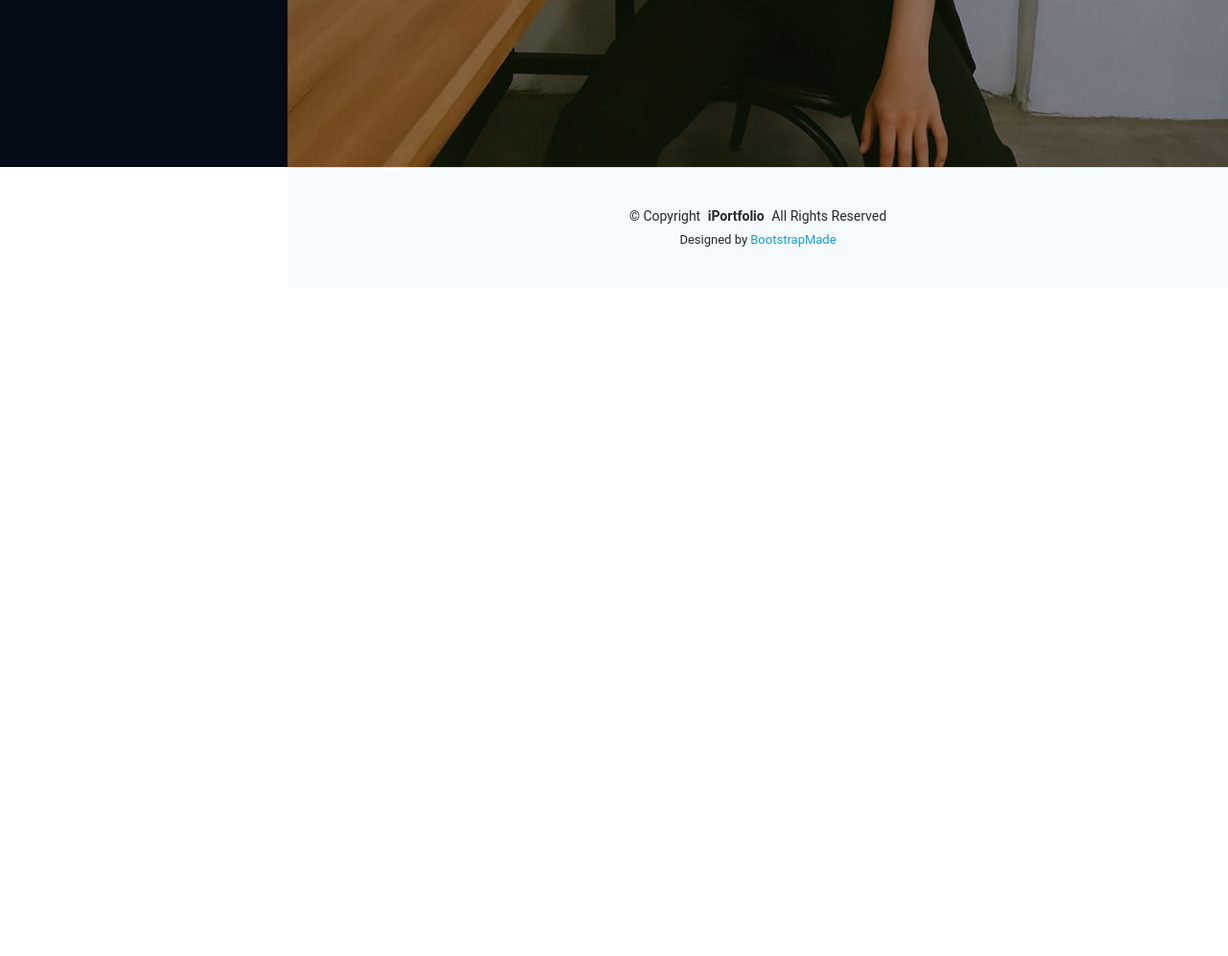
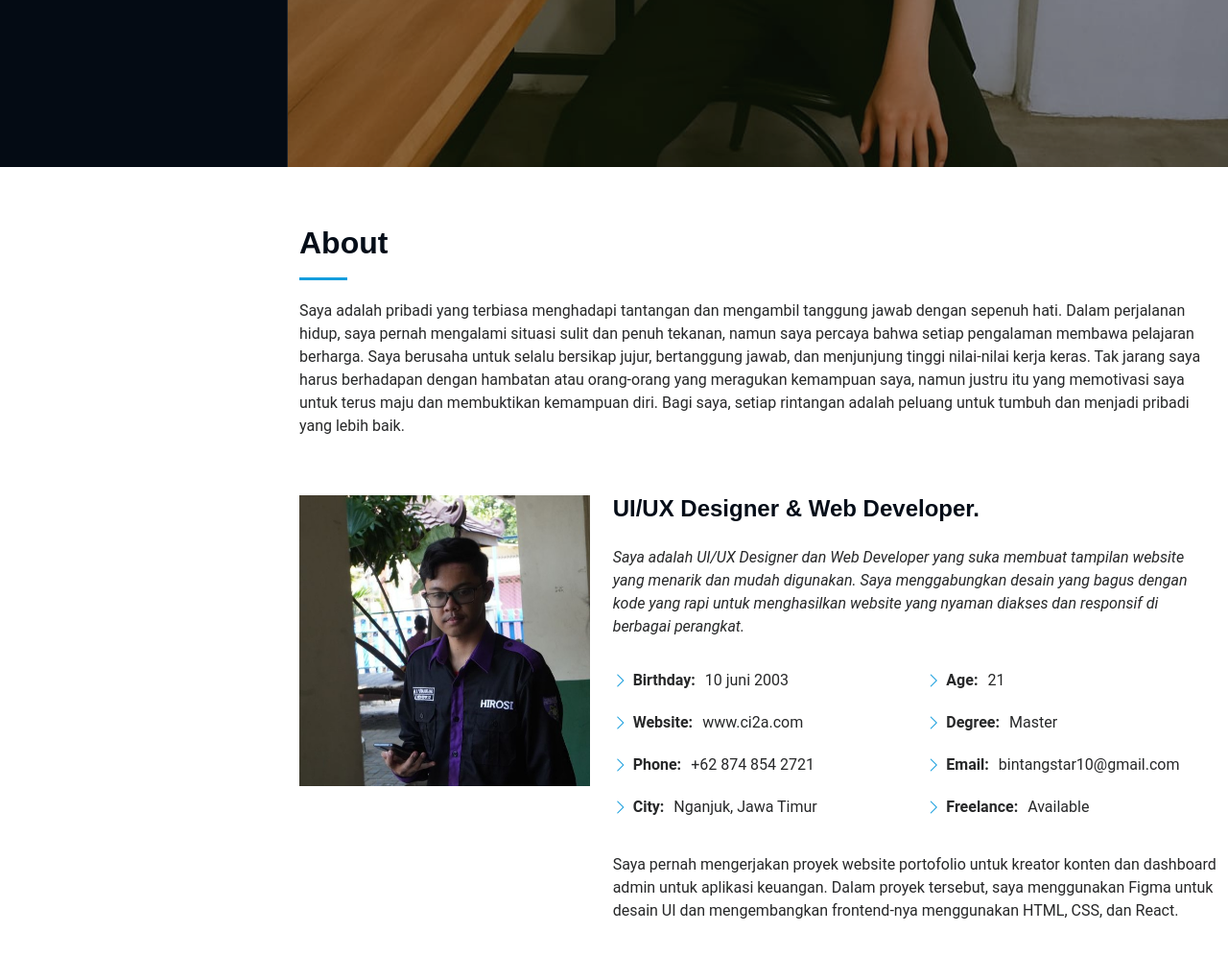
Before and after one commit to blazee766/blazee766.github.io, a plain HTML site: page index.html in a window 1280 px wide. Shown: the part 626-1622 px from the top of the page at 96% size. Before the commit the page ends 926 px from the top, so only its background shows below. Drawn offline with nearby package versions, Linux system fonts and the light colour scheme; a script that the page names is missing.

Commit message:
Update index.html

```diff
--- a/index.html
+++ b/index.html
@@ -60,6 +60,52 @@
         </p>
       </div>
     </section>
+
+    <!-- About Section -->
+    <section id="about" class="about section">
+
+      <!-- Section Title -->
+      <div class="container section-title" data-aos="fade-up">
+        <h2>About</h2>
+        <p>Saya adalah pribadi yang terbiasa menghadapi tantangan dan mengambil tanggung jawab dengan sepenuh hati. Dalam perjalanan hidup, saya pernah mengalami situasi sulit dan penuh tekanan, namun saya percaya bahwa setiap pengalaman membawa pelajaran berharga. Saya berusaha untuk selalu bersikap jujur, bertanggung jawab, dan menjunjung tinggi nilai-nilai kerja keras. Tak jarang saya harus berhadapan dengan hambatan atau orang-orang yang meragukan kemampuan saya, namun justru itu yang memotivasi saya untuk terus maju dan membuktikan kemampuan diri. Bagi saya, setiap rintangan adalah peluang untuk tumbuh dan menjadi pribadi yang lebih baik.</p>
+      </div><!-- End Section Title -->
+
+      <div class="container" data-aos="fade-up" data-aos-delay="100">
+
+        <div class="row gy-4 justify-content-center">
+          <div class="col-lg-4">
+            <img src="img/my-profile-img.jpg" class="img-fluid" alt="">
+          </div>
+          <div class="col-lg-8 content">
+            <h2>UI/UX Designer &amp; Web Developer.</h2>
+            <p class="fst-italic py-3">
+            Saya adalah UI/UX Designer dan Web Developer yang suka membuat tampilan website yang menarik dan mudah digunakan. Saya menggabungkan desain yang bagus dengan kode yang rapi untuk menghasilkan website yang nyaman diakses dan responsif di berbagai perangkat.
+            </p>
+            <div class="row">
+              <div class="col-lg-6">
+                <ul>
+                  <li><i class="bi bi-chevron-right"></i> <strong>Birthday:</strong> <span>10 juni 2003</span></li>
+                  <li><i class="bi bi-chevron-right"></i> <strong>Website:</strong> <span>www.ci2a.com</span></li>
+                  <li><i class="bi bi-chevron-right"></i> <strong>Phone:</strong> <span>+62 874 854 2721</span></li>
+                  <li><i class="bi bi-chevron-right"></i> <strong>City:</strong> <span>Nganjuk, Jawa Timur</span></li>
+                </ul>
+              </div>
+              <div class="col-lg-6">
+                <ul>
+                  <li><i class="bi bi-chevron-right"></i> <strong>Age:</strong> <span>21</span></li>
+                  <li><i class="bi bi-chevron-right"></i> <strong>Degree:</strong> <span>Master</span></li>
+                  <li><i class="bi bi-chevron-right"></i> <strong>Email:</strong> <span>bintangstar10@gmail.com</span></li>
+                  <li><i class="bi bi-chevron-right"></i> <strong>Freelance:</strong> <span>Available</span></li>
+                </ul>
+              </div>
+            </div>
+            <p class="py-3">
+            Saya pernah mengerjakan proyek website portofolio untuk kreator konten dan dashboard admin untuk aplikasi keuangan. Dalam proyek tersebut, saya menggunakan Figma untuk desain UI dan mengembangkan frontend-nya menggunakan HTML, CSS, dan React.
+            </p>
+          </div>
+        </div>
+
+      </div>
     <!-- Bisa tambah isi lengkap index.html kamu di sini -->
   </main>
 
```
